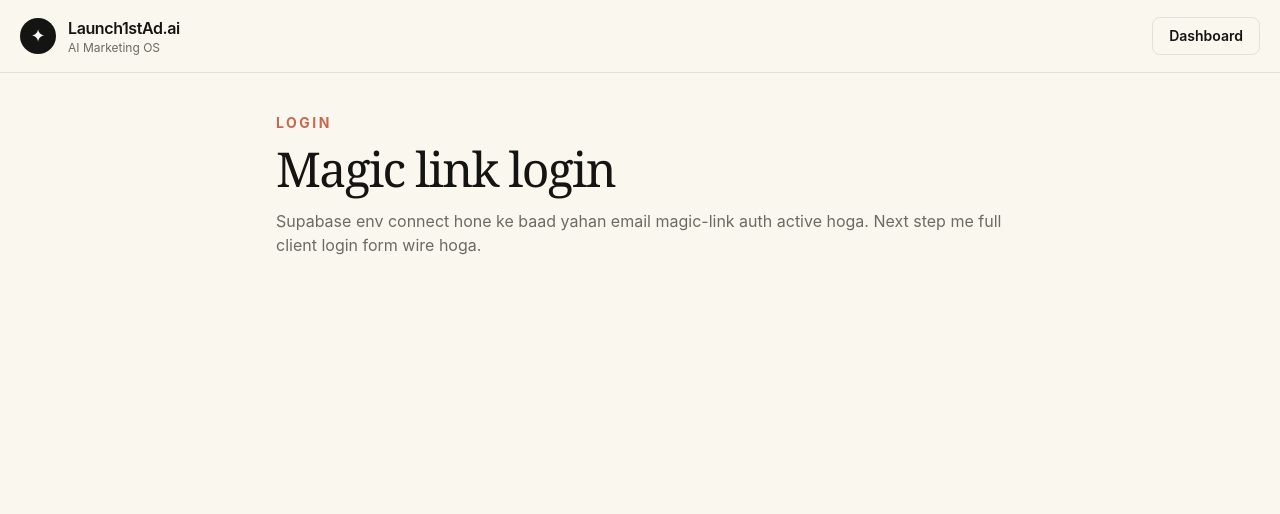
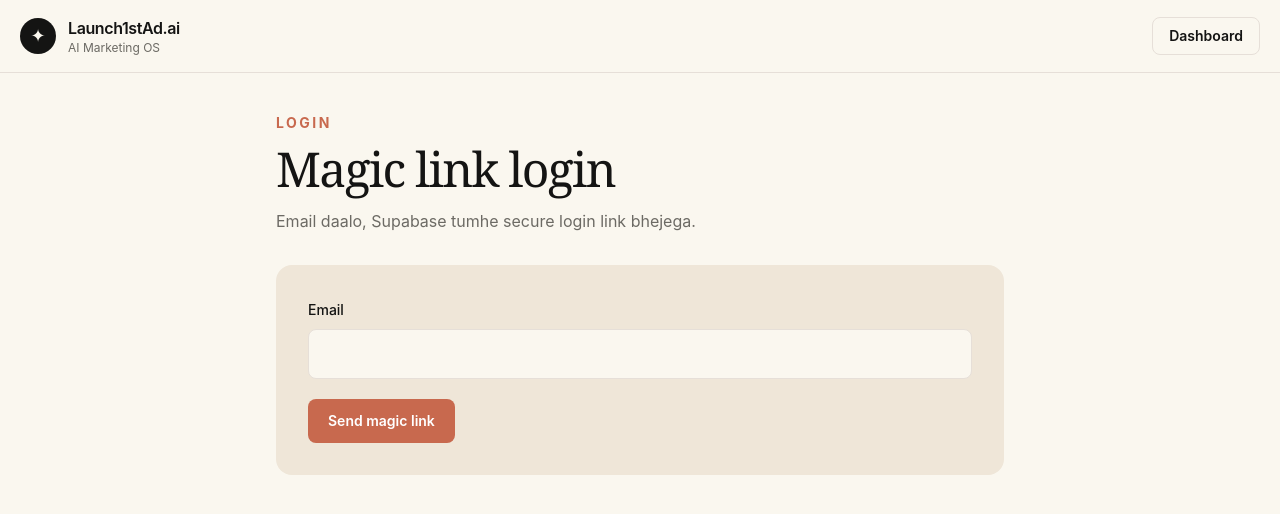
Before and after one commit to lkmeeena882437-dotcom/Launch1stAd.ai, a Next.js app: page /login in a window 1280 px wide. Shown: the top 514 px of the page. Built offline with nearby package versions, Linux system fonts and the light colour scheme.

Commit message:
Wire sign in form into login page

```diff
--- a/app/login/page.tsx
+++ b/app/login/page.tsx
@@ -1,5 +1,6 @@
 import Link from "next/link";
 import { Brand } from "@/components/Brand";
+import { SignInBox } from "@/components/auth/SignInBox";
 
 export default function LoginPage() {
   return (
@@ -13,7 +14,8 @@ export default function LoginPage() {
       <section className="mx-auto max-w-3xl px-5 py-10">
         <p className="text-sm font-bold uppercase tracking-[0.18em] text-coral">Login</p>
         <h1 className="serif-display mt-3 text-5xl">Magic link login</h1>
-        <p className="mt-4 text-muted">Supabase env connect hone ke baad yahan email magic-link auth active hoga. Next step me full client login form wire hoga.</p>
+        <p className="mt-4 text-muted">Email daalo, Supabase tumhe secure login link bhejega.</p>
+        <SignInBox />
       </section>
     </main>
   );
```
